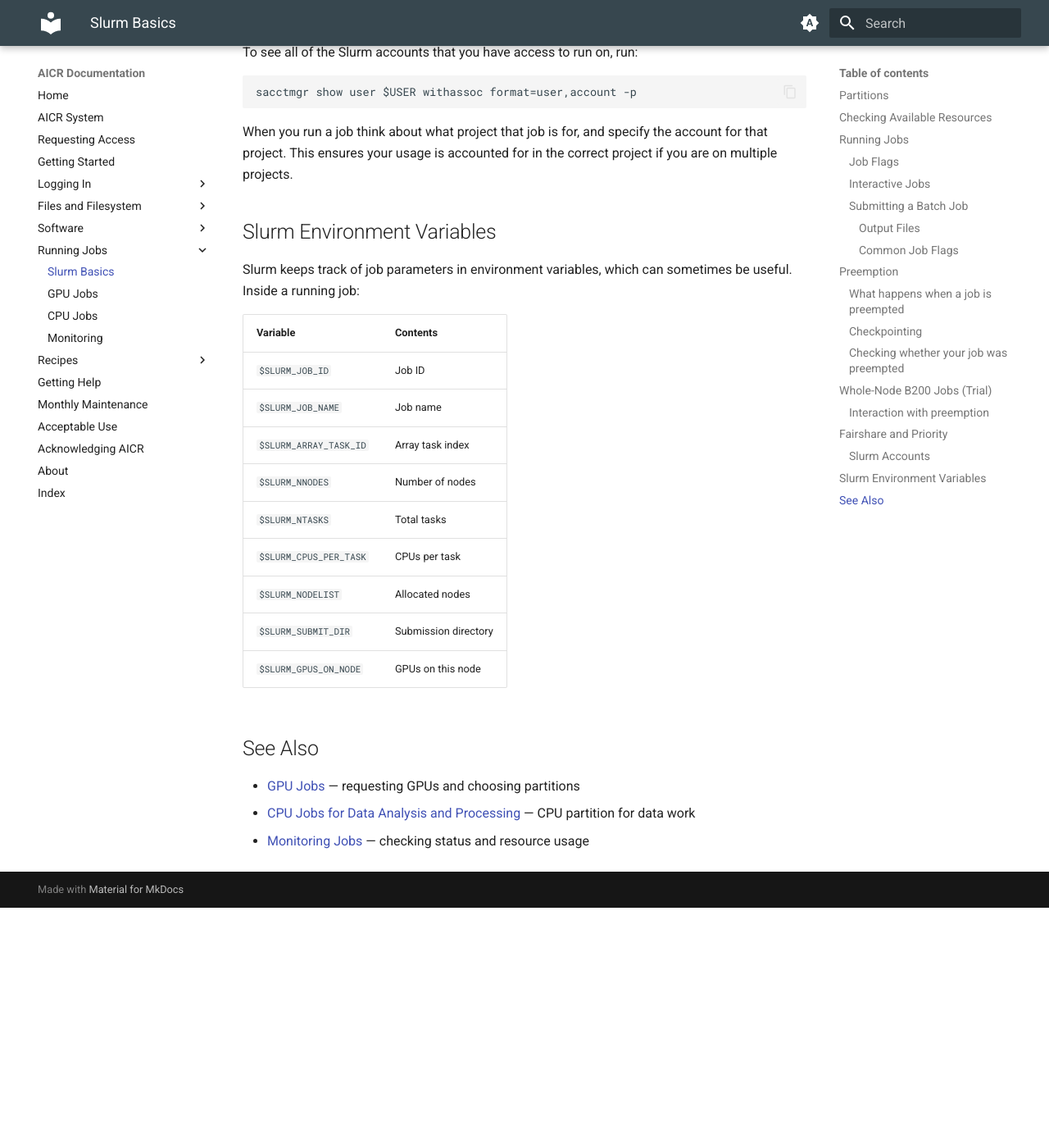
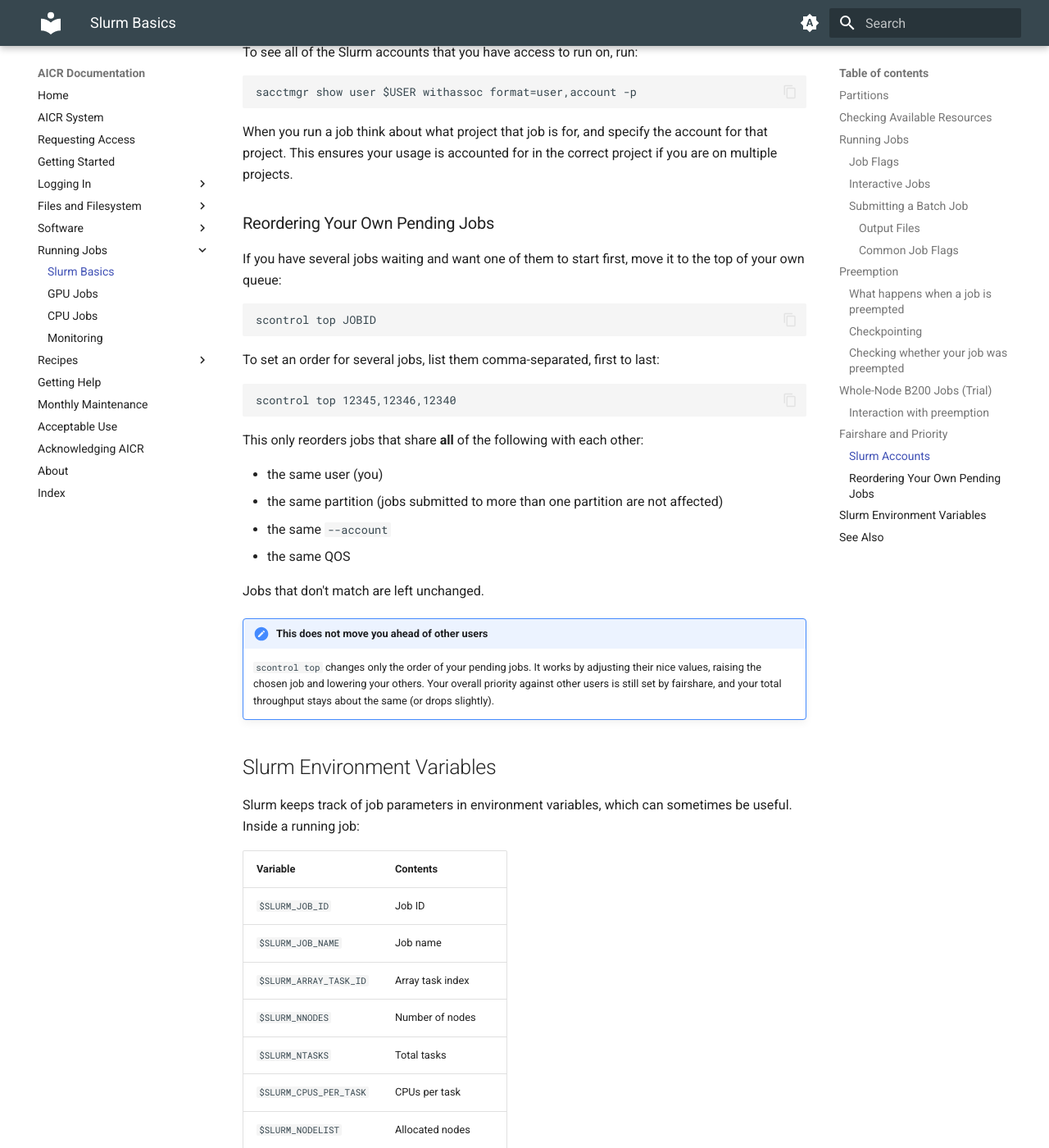
Before and after one commit to mghpcc/aicr-docs-edit, an MkDocs documentation site: the page built from docs/running-jobs/slurm-basics.md, in a window 1280 px wide and 1400 px high, scrolled down 9742 px. Shown: the whole window at 82% size. Built offline with MkDocs 1.6.1 and Material for MkDocs 9.7.7, drawn with Linux system fonts in a browser that asks for light colours; before the commit the page ends 10849 px from its top, so only the background shows below that.

Commit message:
added scontrol top section under Fairshare and Priority

````diff
--- a/docs/running-jobs/slurm-basics.md
+++ b/docs/running-jobs/slurm-basics.md
@@ -308,6 +308,32 @@ sacctmgr show user $USER withassoc format=user,account -p
 
 When you run a job think about what project that job is for, and specify the account for that project. This ensures your usage is accounted for in the correct project if you are on multiple projects.
 
+### Reordering Your Own Pending Jobs
+
+If you have several jobs waiting and want one of them to start first, move it to the top of your own queue:
+
+```
+scontrol top JOBID
+```
+
+To set an order for several jobs, list them comma-separated, first to last:
+
+```
+scontrol top 12345,12346,12340
+```
+
+This only reorders jobs that share **all** of the following with each other:
+
+- the same user (you)
+- the same partition (jobs submitted to more than one partition are not affected)
+- the same `--account`
+- the same QOS
+
+Jobs that don't match are left unchanged.
+
+!!! note "This does not move you ahead of other users"
+    `scontrol top` changes only the order of your pending jobs. It works by adjusting their nice values, raising the chosen job and lowering your others. Your overall priority against other users is still set by fairshare, and your total throughput stays about the same (or drops slightly).
+
 ## Slurm Environment Variables
 
 Slurm keeps track of job parameters in environment variables, which can sometimes be useful. Inside a running job:
````
